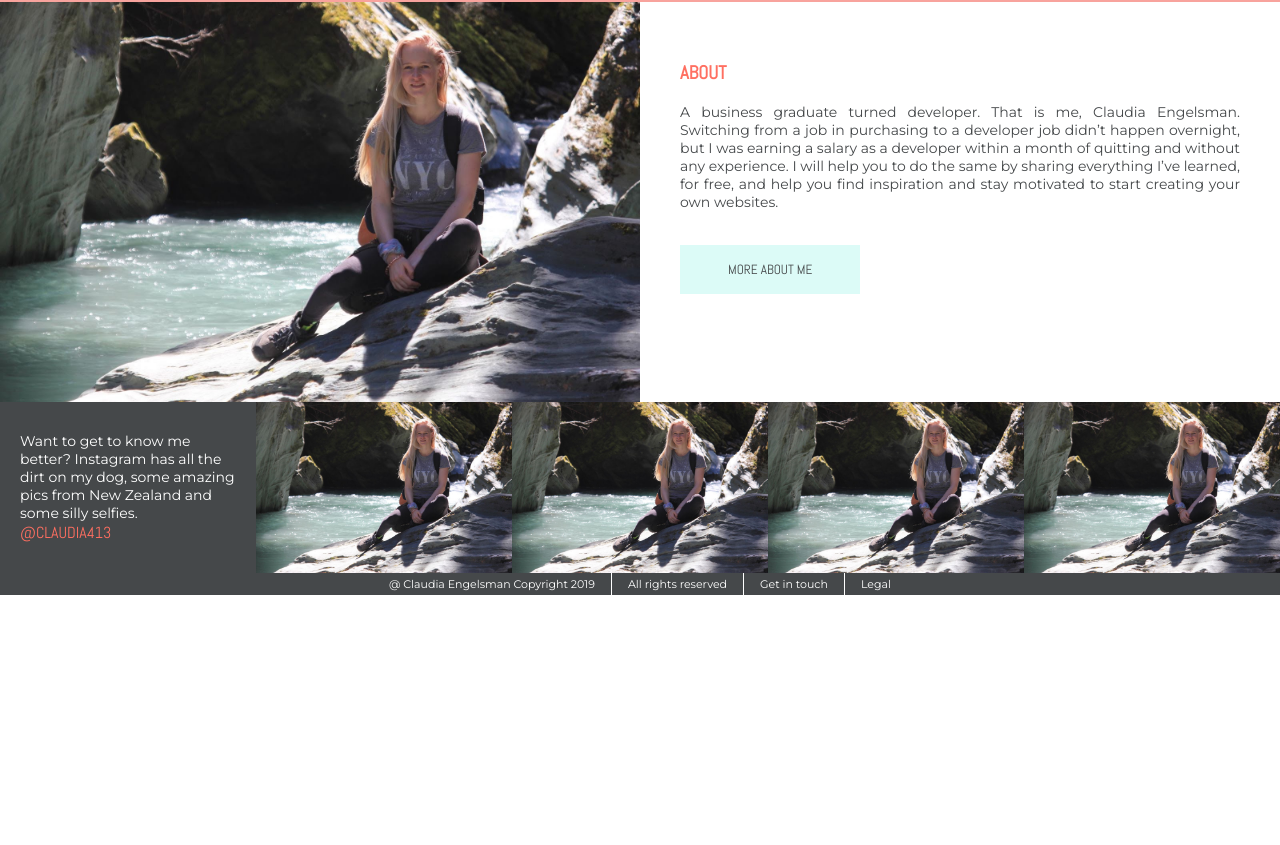
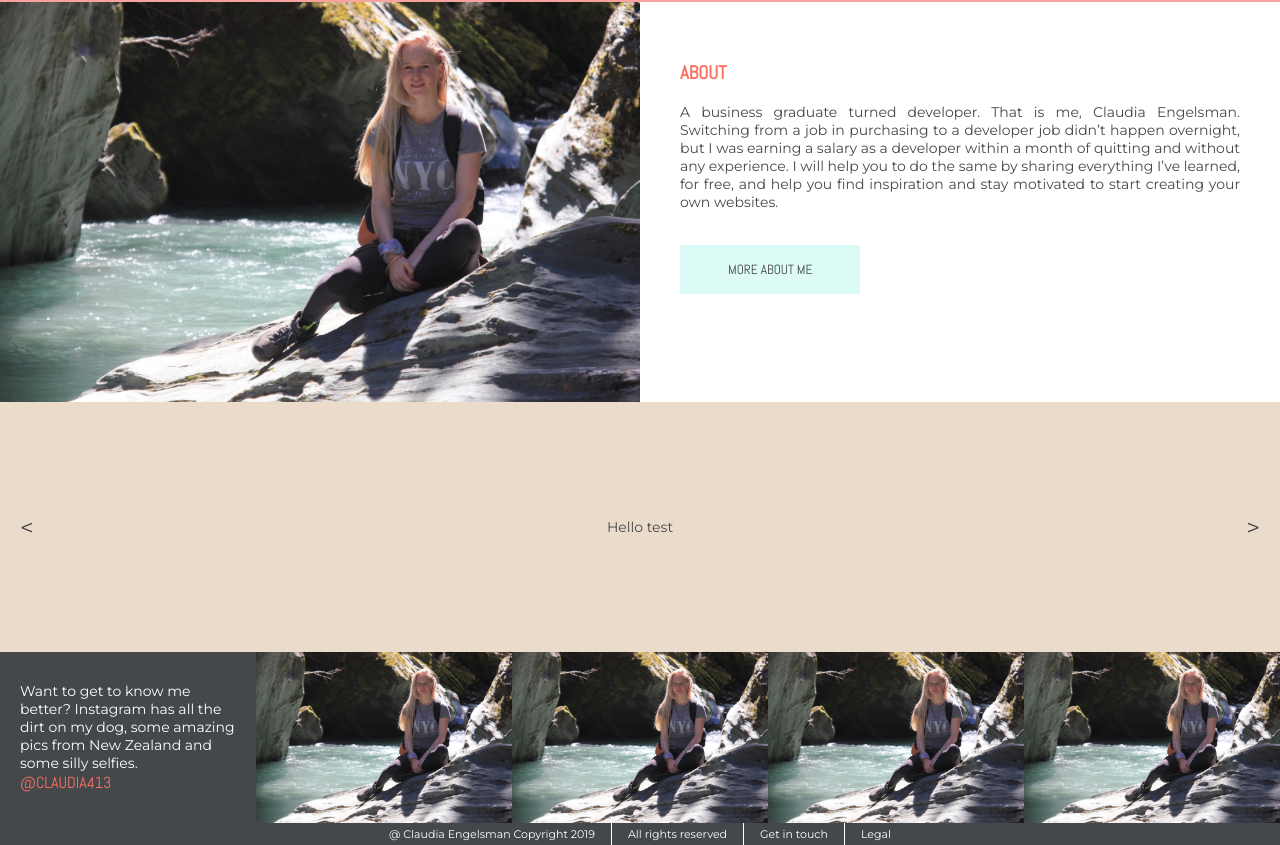
Before and after one commit to Claudia413/supreme-octo-fun, a Vue app: page / in a window 1280 px wide. Shown: the part 318-1163 px from the top of the page. Before the commit the page ends 913 px from the top, so only its background shows below. Built offline with nearby package versions, Linux system fonts and the light colour scheme; a web font is replaced by a local one.

Commit message:
Add textual slider with fade animation on content

```diff
--- a/src/App.vue
+++ b/src/App.vue
@@ -10,7 +10,6 @@
 
 <script>
 import './assets/main.scss'
-import './assets/_variables.scss'
 
 export default {
 
--- a/src/views/Home.vue
+++ b/src/views/Home.vue
@@ -1,11 +1,24 @@
 <template>
 	<div class="home">
 		<HeaderAnimation class="headeranimation"/>
-    <img alt="Claudia Engelsman, developer who will teach you how to code a website" src="../assets/Claudia.jpg" class="intro-pic">
+		<img
+			alt="Claudia Engelsman, developer who will teach you how to code a website"
+			src="../assets/Claudia.jpg"
+			class="intro-pic"
+		>
 		<section class="intro-text">
 			<h3>About</h3>
-      <p>A business graduate turned developer. That is me, Claudia Engelsman. Switching from a job in purchasing to a developer job didn’t happen overnight, but I was earning a salary as a developer within a month of quitting and without any experience. I will help you to do the same by sharing everything I’ve learned, for free, and help you  find inspiration and stay motivated to start creating your own websites.</p>
+			<p>A business graduate turned developer. That is me, Claudia Engelsman. Switching from a job in purchasing to a developer job didn’t happen overnight, but I was earning a salary as a developer within a month of quitting and without any experience. I will help you to do the same by sharing everything I’ve learned, for free, and help you find inspiration and stay motivated to start creating your own websites.</p>
 			<button class="mt-2">More about me</button>
+		</section>
+		<section class="slideit">
+			<div class="arrow back" @click="incrementSlideIndex(-1)"><</div>
+			<transition name="fade" mode="out-in">
+      	<p class="inspiration" v-if="slideIndex === 1" key="one">Hello test</p>
+      	<p class="inspiration" v-if="slideIndex === 2" key="two">I should be visible</p>
+				<p class="inspiration" v-if="slideIndex === 3" key="three">Me too!</p>
+			</transition>
+			<div class="arrow forward" @click="incrementSlideIndex(1)">></div>
     </section>
 		<Footer class="footer"/>
 	</div>
@@ -13,35 +26,61 @@
 
 <script>
 // @ is an alias to /src
-import Footer from '@/components/Footer.vue'
-import HeaderAnimation from '@/components/HeaderAnimation.vue'
+import Footer from "@/components/Footer.vue";
+import HeaderAnimation from "@/components/HeaderAnimation.vue";
 
 export default {
-  name: 'home',
+  name: "home",
+  data () {
+    return {
+			slideIndex: 1,
+			numberOfSlides: 3
+    }
+  },
 	components: {
 		Footer,
 		HeaderAnimation
+	},
+	methods: {
+		incrementSlideIndex(number) {
+			if(this.slideIndex + number > this.numberOfSlides) {
+				this.slideIndex = 1;
+			}else if(this.slideIndex + number > -1){
+				this.slideIndex = this.slideIndex + number;
+			} else {
+				this.slideIndex = this.numberOfSlides;
 			}
 		}
+	}
+};
 </script>
 
 <style lang="scss" scoped>
+@import "../assets/_variables.scss";
+
 .home {
 	max-width: 100%;
 	display: grid;
 	grid-gap: 0;
 	grid-template-columns: repeat(2, 50%);
 	grid-template-rows: auto 400px auto;
-  grid-template-areas: "header header"
+	grid-template-areas:
+		"header header"
     "intro-pic intro-text"
+    "slider slider"
 		"footer footer";
 	@media only screen and (max-width: 768px) {
 		grid-template-columns: repeat(2, 50%);
 		grid-template-rows: auto;
-  grid-template-areas: "header header"
+		grid-template-areas:
+			"header header"
 			"intro-pic intro-pic"
       "intro-text intro-text"
+      "slider slider"
 			"footer footer";
+	}
+	.mt-2 {
+		margin-top: 20px;
 	}
 }
 .headeranimation {
@@ -63,12 +102,36 @@ max-width: 100vw;
 	text-align: justify;
 	padding: 40px;
 }
+.slideit {
+  grid-area: slider;
+  background-color: $secondary-color;
+	height: 250px;
+	display: flex;
+	align-items: center;
+	justify-content: space-between;
+	opacity: 1;
+	.arrow {
+		font-size: 24px;
+		margin: 20px;
+		cursor: pointer;
+	}
+	.fade-enter-active {
+  	animation: fade-in 1s;
+	}
+	.fade-leave-active {
+  	animation: fade-in .5s reverse;
+	}
+	@keyframes fade-in {
+  	0% {
+    	opacity: 0;
+  	}
+  	100% {
+    	opacity: 1;
+  	}
+	}
+}
 .footer {
 	grid-area: footer;
 	max-width: 100vw;
 }
-.mt-2 {
-  margin-top: 20px;
-}
-
 </style>
```
Lines whose indentation alone changed are shown as unchanged.
